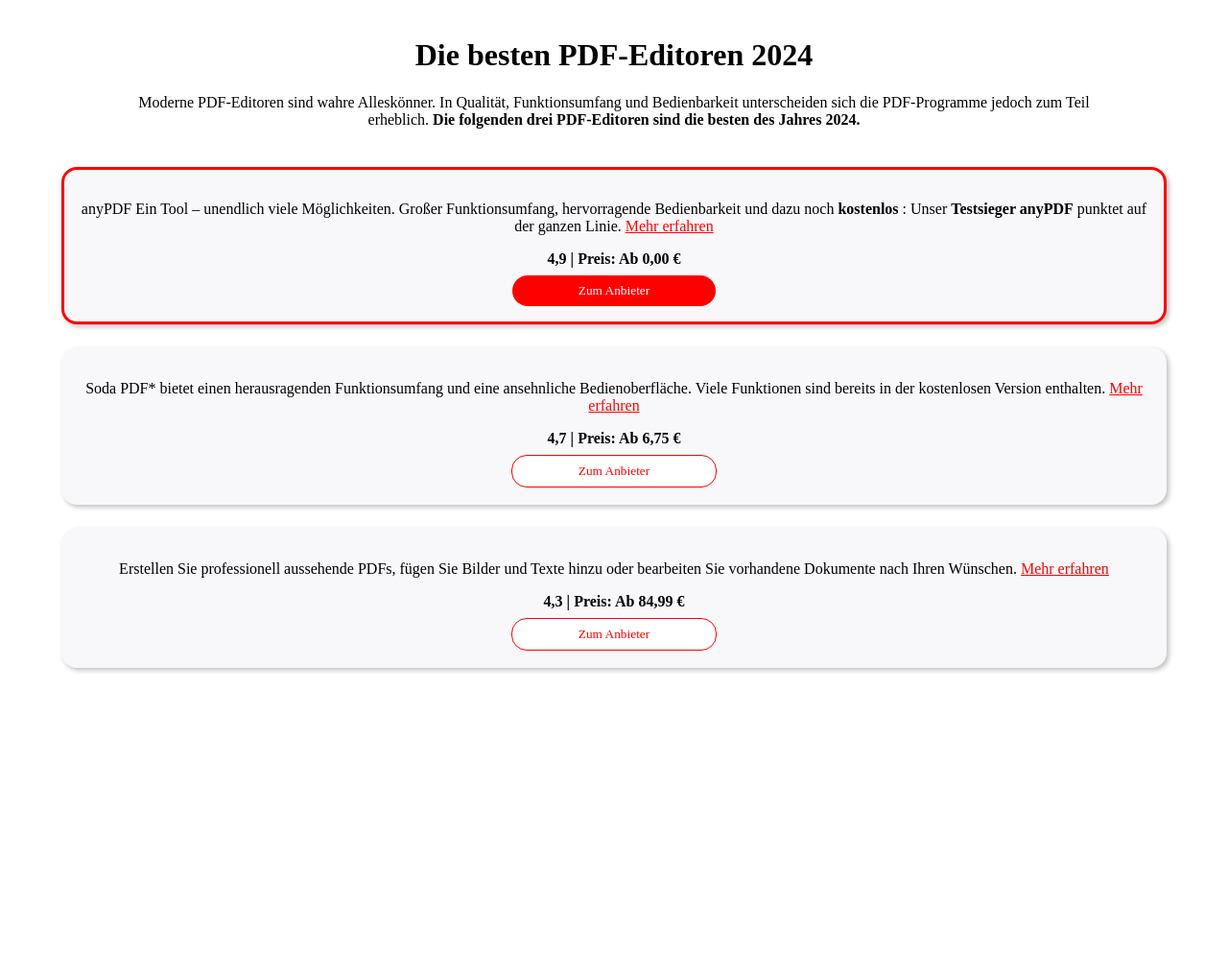
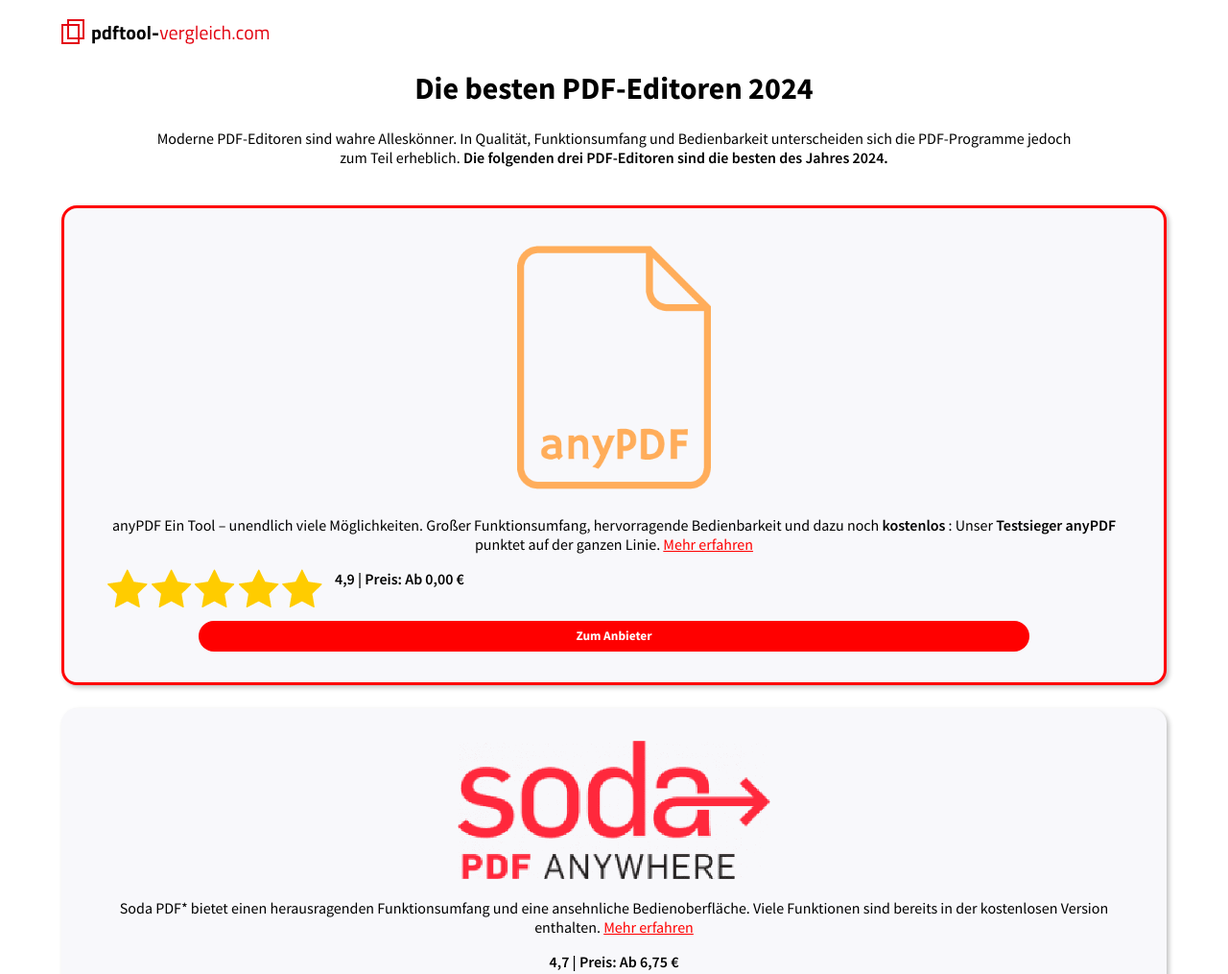
Before and after one commit to jaolxciv/pdftool, a plain HTML site: page public/index.html in a window 1280 px wide. Shown: the top 1015 px of the page at 96% size. Before the commit the page ends 800 px from the top, so only its background shows below. Drawn offline with Linux system fonts and the light colour scheme.

Commit message:
first containers

```diff
--- a/public/css/styles.css
+++ b/public/css/styles.css
@@ -1,32 +1,104 @@
 body {
   background-color: white;
-  margin: 0;
+  margin: auto;
+  width: 90%;
+}
+
+@font-face {
+  font-family: SourceSansPro-Black;
+  src: url(/fonts/SourceSansPro-Black.ttf);
+  font-display: swap;
+}
+
+@font-face {
+  font-family: SourceSansPro-SemiBold;
+  src: url(/fonts/SourceSansPro-SemiBold.ttf);
+  font-display: swap;
+}
+
+@font-face {
+  font-family: SourceSansPro-Bold;
+  src: url(/fonts/SourceSansPro-Bold.ttf);
+  font-display: swap;
+}
+
+@font-face {
+  font-family: SourceSansPro-Regular;
+  src: url(/fonts/SourceSansPro-Regular.ttf);
+  font-display: swap;
+}
+
+.top-strip {
+  display: flex;
+  flex-direction: row;
+  padding-top: 1rem;
 }
 
 main {
   display: flex;
   flex-direction: column;
   align-items: center;
-  margin: auto;
-  width: 90%;
 }
 
 .title {
   text-align: center;
-  width: 90%;
+  width: 85%;
 }
 
-.top-tools div {
+.title h1 {
+  font-family: "SourceSansPro-Bold";
+}
+
+.title p {
+    font-family: "SourceSansPro-Regular";
+}
+
+.title p strong {
+  font-family: "SourceSansPro-Semibold";
+}
+
+.top-tools>div {
+  display: flex;
+  flex-direction: column;
   background-color: #f8f8fb;
   border-radius: 1rem;
-  padding: 1rem;
+  padding: 2rem;
   margin: 1.5rem 0;
   border: 0.15rem solid transparent;
-  display: flex;
-  flex-direction: column;
   align-items: center;
   text-align: center;
-  box-shadow: 2.5px 2.5px 5px 0px rgb(193, 193, 193)
+  box-shadow: 2.5px 2.5px 5px 0px rgb(193, 193, 193);
+  font-family: "SourceSansPro-Regular";
+}
+
+.top-tools>div strong {
+  font-family: "SourceSansPro-Semibold";
+}
+
+
+.top-tools>div>div img {
+  width: 100%;
+}
+
+.top-tools>div:nth-of-type(1)>div {
+  width: 20%;
+}
+
+.top-tools>div:nth-of-type(2)>div {
+  width: 30%;
+}
+
+.top-tools>div:nth-of-type(3)>div {
+  width: 50%;
+}
+
+.rate-stars img {
+  width: 100%;
+}
+
+.rate-stars {
+  width: 100%;
+  display: flex;
 }
 
 .top-tools div a {
@@ -38,7 +110,7 @@
   color: #9c0202;
 }
 
-.top-tools div:nth-of-type(1) {
+.top-tools>div:nth-of-type(1) {
   border: 0.2rem solid red;
 }
 
@@ -53,7 +125,8 @@
   background-color: red;
   color: white;
   margin-top: 0.5rem;
-  padding: 0.5rem 4.3rem;
+  width: 80%;
+  height: 2rem;
   border-radius: 1rem;
   font-family: "SourceSansPro-Bold";
   border: none;
@@ -68,7 +141,8 @@
   background-color: white;
   color: red;
   margin-top: 0.5rem;
-  padding: 0.5rem 4.3rem;
+  width: 80%;
+  height: 2rem;
   border: 1px solid red;
   border-radius: 1rem;
   font-family: "SourceSansPro-Bold";
--- a/public/index.html
+++ b/public/index.html
@@ -10,8 +10,8 @@
 
 <body>
   <header>
-    <span>
-      <img>
+    <span class="top-strip">
+      <a href="/index.html"><img src="/img/logo.svg" alt="pdftool-vergleich.com logo"></a>
     </span>
     <span class="dropdown-top"></span>
   </header>
@@ -27,21 +27,30 @@
     </div>
     <section class="top-tools">
       <div>
-        <img>
+        <div><img src="/img/anyPDF_logo.png" alt="anyPDF logo"></div>
         <p>anyPDF Ein Tool – unendlich viele Möglichkeiten. Großer Funktionsumfang, hervorragende Bedienbarkeit und dazu
           noch <strong>kostenlos</strong> : Unser <strong>Testsieger anyPDF</strong> punktet auf der ganzen Linie. <a
             href="https://pdftool-vergleich.com/pdf-test/anypdf/">Mehr erfahren</a></p>
-        <span><img><strong>4,9 | Preis: Ab 0,00 €</strong></span>
+        <span class="rate-stars"><span><img src="/img/stars_5.png"></span>
+          <strong>4,9 | Preis: Ab 0,00 €</strong></span>
         <button class="red-btn">Zum Anbieter</button>
       </div>
-      <div><img><p>Soda PDF* bietet einen herausragenden Funktionsumfang und eine ansehnliche Bedienoberfläche. Viele Funktionen sind bereits in der kostenlosen Version enthalten. <a
-          href="https://pdftool-vergleich.com/pdf-test/soda-pdf/">Mehr erfahren</a></p>
-      <span><img><strong>4,7 | Preis: Ab 6,75 €</strong></span>
-      <button class="wh-btn">Zum Anbieter</button></div>
-      <div><img><p>Erstellen Sie professionell aussehende PDFs, fügen Sie Bilder und Texte hinzu oder bearbeiten Sie vorhandene Dokumente nach Ihren Wünschen. <a
-        href="https://pdftool-vergleich.com/pdf-test/pdf-expert/">Mehr erfahren</a></p>
-    <span><img><strong>4,3 | Preis: Ab 84,99 €</strong></span>
-    <button class="wh-btn">Zum Anbieter</button></div>
+      <div>
+        <div><img src="/img/logo_soda.webp" alt="anyPDF logo"></div>
+        <p>Soda PDF* bietet einen herausragenden Funktionsumfang und eine ansehnliche Bedienoberfläche. Viele Funktionen
+          sind bereits in der kostenlosen Version enthalten. <a
+            href="https://pdftool-vergleich.com/pdf-test/soda-pdf/">Mehr erfahren</a></p>
+        <span><img><strong>4,7 | Preis: Ab 6,75 €</strong></span>
+        <button class="wh-btn">Zum Anbieter</button>
+      </div>
+      <div>
+        <div><img src="/img/logo_pdfexpert.webp" alt="anyPDF logo"></div>
+        <p>Erstellen Sie professionell aussehende PDFs, fügen Sie Bilder und Texte hinzu oder bearbeiten Sie vorhandene
+          Dokumente nach Ihren Wünschen. <a href="https://pdftool-vergleich.com/pdf-test/pdf-expert/">Mehr erfahren</a>
+        </p>
+        <span><img><strong>4,3 | Preis: Ab 84,99 €</strong></span>
+        <button class="wh-btn">Zum Anbieter</button>
+      </div>
     </section>
     <section class="other-tools">
       <div></div>
```
